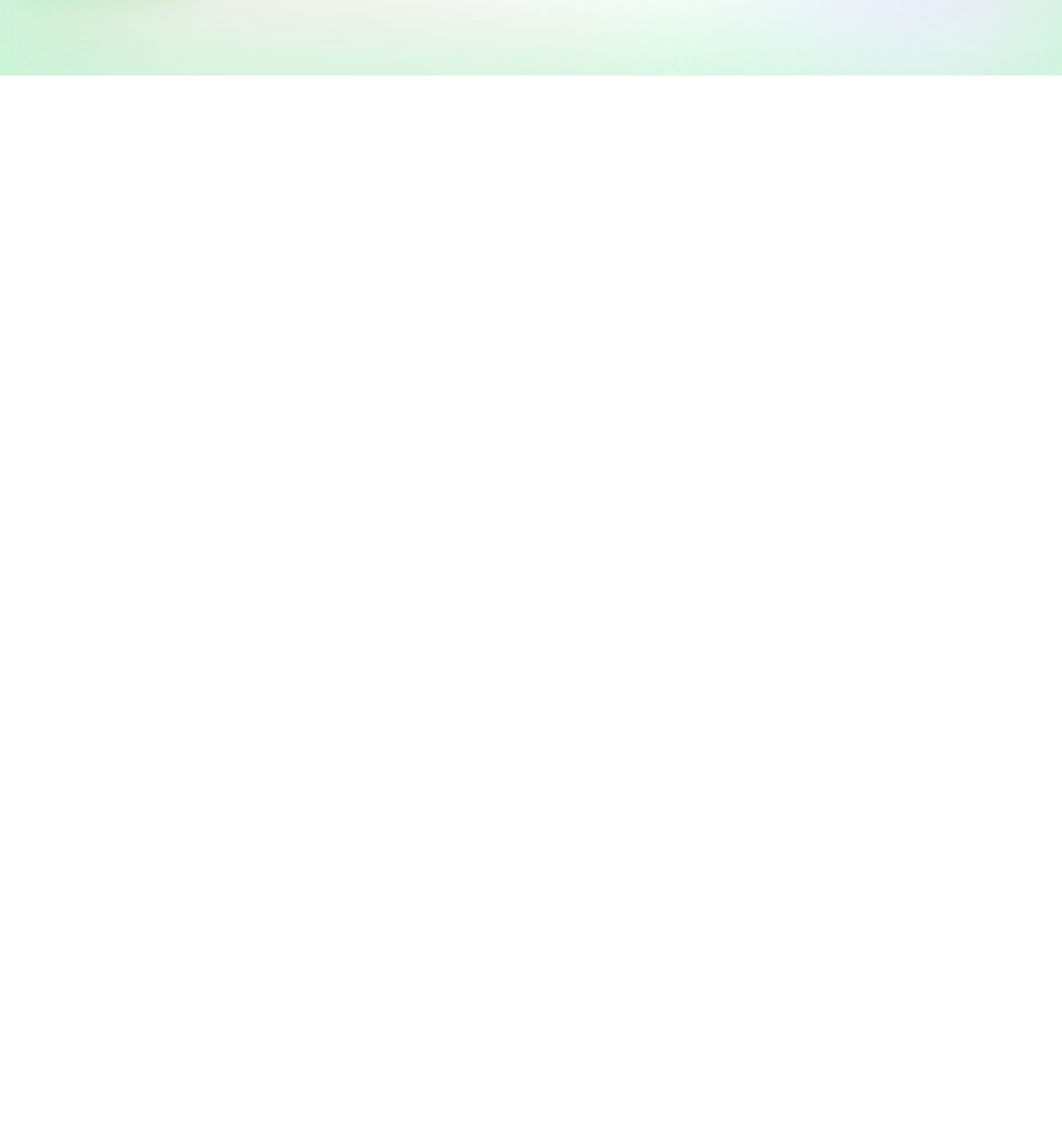
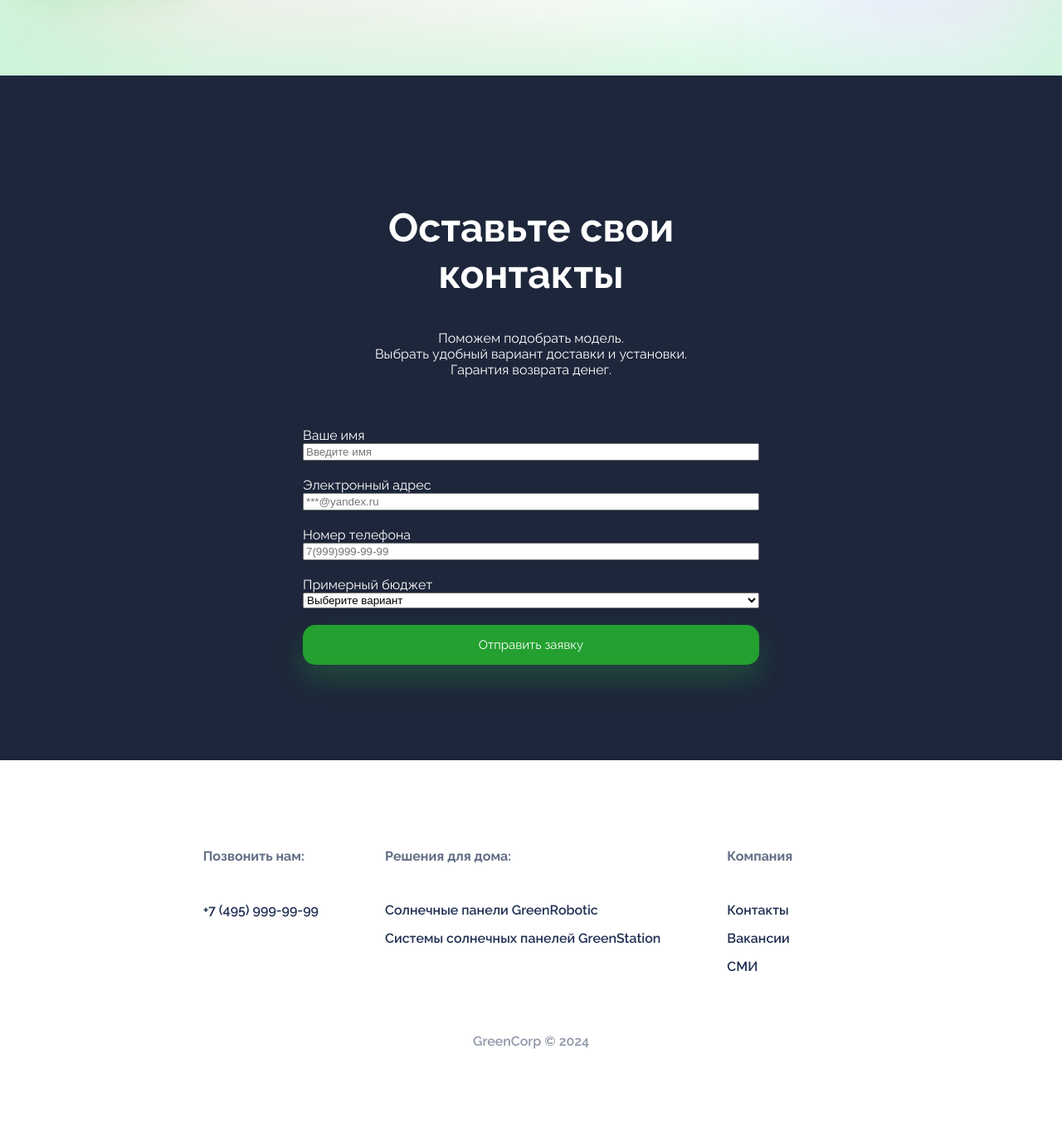
Before and after one commit to Bladesurgejs/green-corp-landing, a plain HTML site: page index.html in a window 1280 px wide. Shown: the part 730-2100 px from the top of the page at 83% size. Before the commit the page ends 821 px from the top, so only its background shows below. Drawn offline with Linux system fonts and the light colour scheme.

Commit message:
End html

```diff
--- a/index.html
+++ b/index.html
@@ -4,19 +4,22 @@
     <meta charset="UTF-8">
     <link rel="stylesheet" href="main.css">
     <title>Солнечные батареи GreenCorp</title>
-    <link href="https://fonts.googleapis.com/css2?family=Raleway:wght@100;300;400;500;600;700;800&display=swap" rel="stylesheet">
+    <link href="https://fonts.googleapis.com/css2?family=Raleway:wght@100;300;400;500;600;700;800&display=swap"
+          rel="stylesheet">
 </head>
 
 <body>
+
 <header>
     <img class='header__logo' src='img\logo1.svg' alt="">
-    <div class="header_controls">
+    <div class="header_controls header_background">
         <a href="#contacts">Контакты</a>
         <button>Заказать</button>
     </div>
 </header>
+
 <section class="about">
-    <div class="about__info">
+    <div class="about__info about__button">
         <h1>Солнечные панели GreenRobotic</h1>
         <p>Произовдите дешёвую экологически чистую электроэнергию из солнечного света</p>
         <button>Узнать подробнее</button>
@@ -26,6 +29,67 @@
         <img class="about__image" src="img/solar-panel.png" alt="">
     </div>
 </section>
+<section class="form">
+    <div class="form__container">
+        <h1>Оставьте свои контакты</h1>
+        <p>Поможем подобрать модель.<br>Выбрать удобный вариант доставки и установки.<br>
+            Гарантия возврата денег.</p>
+        <form>
+            <div class="form__group">
+                <label for="name">Ваше имя</label>
+                <input type="text" placeholder="Введите имя" id="name">
+            </div>
+            <div class="form__group">
+                <label for="email">Электронный адрес</label>
+                <input type="email" placeholder="***@yandex.ru" id="email">
+            </div>
+            <div class="form__group">
+                <label for="phone">Номер телефона</label>
+                <input type="number" placeholder="7(999)999-99-99" id="phone">
+            </div>
+            <div class="form__group">
+                <label for="budget">Примерный бюджет</label>
+                <select id="budget">
+                    <option selected>Выберите вариант</option>
+                    <option value="10-30">10 000₽ - 30 000₽</option>
+                    <option value="30-60">30 000₽ - 60 000₽</option>
+                    <option value="60-100">60 000₽ - 100 000₽</option>
+                    <option value="100+">100 000₽</option>
+                </select>
+            </div>
+            <button class="form__submit" type="submit">Отправить заявку</button>
+        </form>
+    </div>
+</section>
+
 </body>
+<footer>
+    <div class="footer__container">
+        <div class="footer__group">
+            <h3>Позвонить нам:</h3>
+            <div class="footer__links">
+                <a href="tel:74959999999">+7 (495) 999-99-99</a>
+            </div>
+        </div>
+        <div class="footer__group">
+            <h3>Решения для дома:</h3>
+            <div class="footer__links">
+                <a href="#">Солнечные панели GreenRobotic</a>
+                <a href="#">Системы солнечных панелей GreenStation</a>
+            </div>
+        </div>
+        <div class="footer__group">
+            <h3>Компания</h3>
+            <div class="footer__links">
+                <a href="#">Контакты</a>
+                <a href="#">Вакансии</a>
+                <a href="#">СМИ</a>
+            </div>
+        </div>
+    </div>
+    <div class="footer__copyright">
+        <p>GreenCorp © 2024</p>
+    </div>
+</footer>
 
 </html>
--- a/main.css
+++ b/main.css
@@ -14,6 +14,12 @@ body {
 
 .header__logo {
     height: 30px;
+}
+
+.header_background button:hover {
+    background-color: #f6980c;
+    box-shadow: 0 16px 36px rgba(246 152 12 / 20%);
+    transition: transform 0.3s ease-in;
 }
 
 a {
@@ -78,3 +84,88 @@ button {
 .about__info {
     max-width: 550px;
 }
+
+.about__button button:hover {
+    background-color: #f6980c;
+    box-shadow: 0 16px 36px rgba(246 152 12 / 20%);
+    transition: transform 0.3s ease-in;
+}
+
+.form__container {
+    width:550px;
+}
+
+.form {
+    background-color: #1D263A;
+    color:#fff;
+    padding-top: 115px;
+    padding-bottom: 115px;
+    text-align: center;
+    display: flex;
+    align-items: center;
+    justify-content: center;
+}
+
+.form h1 {
+    font-size: 48px;
+}
+
+form p {
+    font-size: 18px;
+    opacity: 0.65;
+}
+
+.form__group {
+    display: flex;
+    flex-direction: column;
+    text-align: left;
+}
+
+.form form {
+    display: grid;
+    grid-gap: 20px;
+    margin-top: 60px;
+}
+
+.form__submit:hover {
+    background-color: #f6980c;
+    box-shadow: 0 16px 36px rgba(246 152 12 / 20%);
+    transition: transform 0.3s ease-in;
+}
+
+footer {
+    padding: 90px 20px;
+    font-size: 16px;
+    font-weight: 600;
+}
+
+.footer__container {
+    display: flex;
+    flex-direction: row;
+    justify-content: center;
+}
+
+.footer__copyright {
+    padding-top: 40px;
+    text-align: center;
+    opacity: 0.5;
+}
+
+.footer__links {
+    display: flex;
+    flex-direction: column;
+}
+
+.footer__links a {
+    margin-bottom: 15px;
+}
+
+.footer__group {
+    margin-right: 80px;
+}
+
+h3 {
+    font-size: 16px;
+    padding-bottom: 30px;
+    opacity: 0.7;
+}
```
